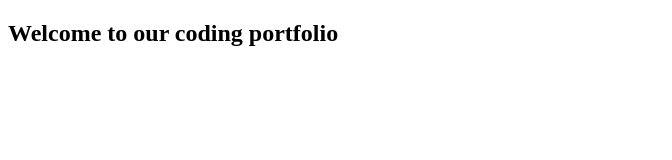
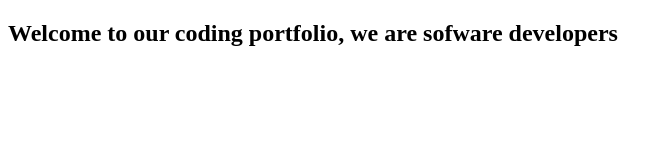
Before and after one commit to Wilihams/collins-william-repos, a plain HTML site: page index.html in a window 1280 px wide. Shown: the whole page, without its empty margins (0-672 px from the left). Drawn offline with Linux system fonts and the light colour scheme.

Commit message:
Please find new changes

```diff
--- a/index.html
+++ b/index.html
@@ -9,7 +9,7 @@
   <body>
     <script src="https://cdn.freecodecamp.org/testable-projects-fcc/v1/bundle.js"></script>
     <section id="welcome-section">
-      <h1>Welcome to our coding portfolio</h1>
+      <h1>Welcome to our coding portfolio, we are sofware developers</h1>
     </section>
 
 
```
